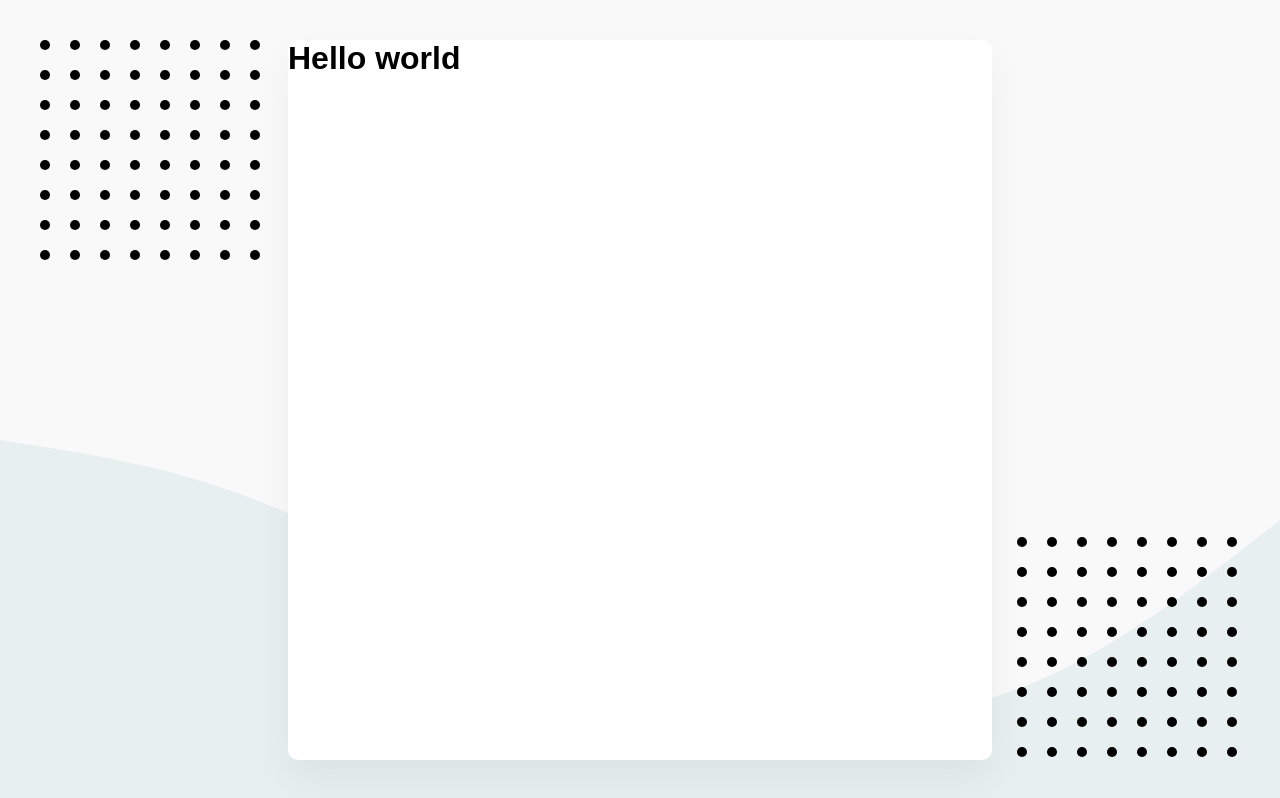
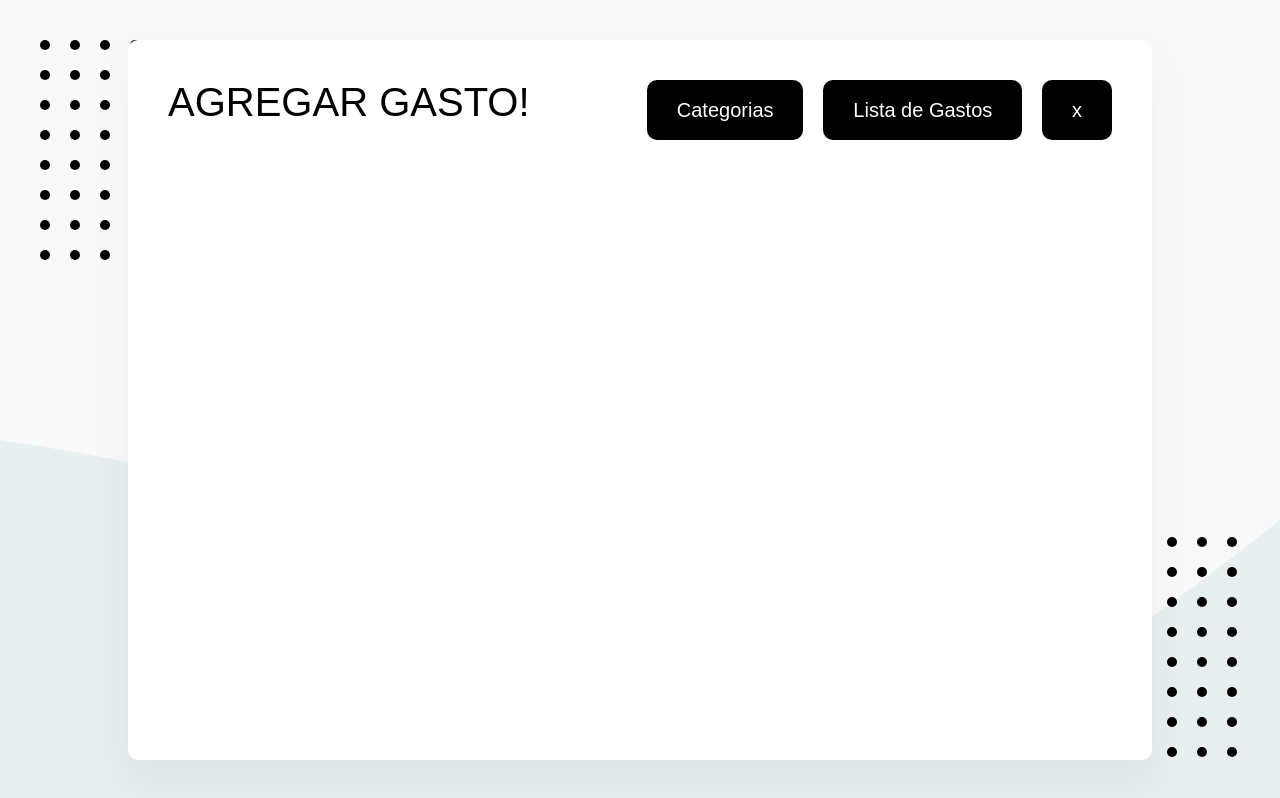
Before and after one commit to rrojasM/Registro-Gastos-App-React, a React (Create React App) app: page / in a window 1280 px wide. Built offline with nearby package versions, Linux system fonts and the light colour scheme; what webfontloader would draw is missing.

Commit message:
se agrego headers en pantallas

```diff
--- a/src/App.js
+++ b/src/App.js
@@ -1,9 +1,26 @@
 import React from "react";
+import { Helmet } from "react-helmet";
+import { Header, Titulo, ContenedorHeader, ContenedorBotones } from './elements/Header';
+import Boton from "./elements/Boton";
 
 const App = () => {
   return (
-    <h1>Hello world</h1>
-   );
+    <>
+      <Helmet>
+        <title>Agregar Gasto!</title>
+      </Helmet>
+      <Header>
+        <ContenedorHeader>
+          <Titulo>Agregar Gasto!</Titulo>
+          <ContenedorBotones>
+            <Boton to="Listado">Categorias</Boton>
+            <Boton to="GastoCategoria">Lista de Gastos</Boton>
+            <Boton to="Login">x</Boton>
+          </ContenedorBotones>
+        </ContenedorHeader>
+      </Header>
+    </>
+  );
 }
 
 export default App;
--- a/src/components/GastosCategoria.js
+++ b/src/components/GastosCategoria.js
@@ -1,8 +1,19 @@
 import React from "react";
+import { Helmet } from "react-helmet";
+import { Header, Titulo } from "./../elements/Header";
+import BtnRegresar from './../elements/BtnRegresar';
 const GastosCategoria = () => {
     return (
-        <h1>Gasto Cateforia</h1>
-     );
+        <>
+            <Helmet>
+                <title>Gastos por Gasto!</title>
+            </Helmet>
+            <Header>
+                <BtnRegresar />
+                <Titulo>Gastos por Categoria</Titulo>
+            </Header>
+        </>
+    );
 }
 
 export default GastosCategoria;
--- a/src/components/ListaGastos.js
+++ b/src/components/ListaGastos.js
@@ -1,8 +1,20 @@
 import React from "react";
+import { Helmet } from "react-helmet";
+import { Header, Titulo } from "./../elements/Header";
+import BtnRegresar from './../elements/BtnRegresar';
+
 const ListaGastos = () => {
     return (
-        <h1>ListaGastos</h1>
-     );
+        <>
+            <Helmet>
+                <title>Lista de Gastos!</title>
+            </Helmet>
+            <Header>
+                <BtnRegresar />
+                <Titulo>Lista de Gastos</Titulo>
+            </Header>
+        </>
+    );
 }
 
 export default ListaGastos;
--- /dev/null
+++ b/src/elements/Boton.js
@@ -0,0 +1,29 @@
+import styled from "styled-components";
+import { Link } from 'react-router-dom'
+
+const Boton = styled(Link)`
+    background: ${(props) => props.primario ? '#5B69E2' : '#000'};
+    width: ${(props) => props.conIcono ? '15.62rem' : 'auto'}; /* 250px */
+    margin-left: 1.25rem; /* 20px */
+    border: none;
+    border-radius: 0.625rem; /* 10px */
+    color: #fff;
+    font-family: 'Work Sans', sans-serif;
+    height: 3.75rem; /* 60px */
+    padding: 1.25rem 1.87rem; /* 20px 30px */
+    font-size: 1.25rem; /* 20px */
+    font-weight: 500;
+    cursor: pointer;
+    text-decoration: none;
+    display: inline-flex;
+    justify-content: space-between;
+    align-items: center;
+    outline: none;
+
+    svg {
+        height: ${(props) => props.iconoGrande ? '100%' : '0.75rem;'};  /* 12px */
+        fill: white;
+    }
+`;
+
+export default Boton;
--- /dev/null
+++ b/src/elements/BtnRegresar.js
@@ -0,0 +1,46 @@
+import React from "react";
+import styled from "styled-components";
+import { useNavigate } from 'react-router-dom';
+import { ReactComponent as IconoFlecha } from './../images/flecha.svg';
+
+
+
+const Btn = styled.button`
+    display: block;
+    width: 3.12rem; /* 50px */
+    height: 3.12rem; /* 50px */
+    line-height: 3.12rem; /* 50px */
+    text-align: center;
+    margin-right: 1.25rem; /* 20px */
+    border: none;
+    background: #000;
+    color: #fff;
+    display: flex;
+    align-items: center;
+    justify-content: center;
+    border-radius: 0.31rem; /* 5px */
+    cursor: pointer;
+
+    @media(max-width: 60rem){ /* 950px */
+        width: 2.5rem; /* 40px */
+        height: 2.5rem; /* 40px */
+        line-height: 2.5rem; /* 40px */
+    }
+`;
+
+const Icono = styled(IconoFlecha)`
+    width: 50%;
+    height: auto;
+    fill: #fff;
+`;
+
+
+
+const BtnRegresar = ({ ruta = '/' }) => {
+    const navigate = useNavigate();
+    return (
+        <Btn onClick={() => navigate(ruta)}><Icono /></Btn>
+    );
+}
+
+export default BtnRegresar;
--- a/src/elements/Contenedor.js
+++ b/src/elements/Contenedor.js
@@ -2,7 +2,7 @@ import styled from "styled-components";
 
 const Contenedor = styled.div`
     background: #fff;
-    width: 55%;
+    width: 80%;
     max-width: 70rem; /*1110px*/
     height: 90vh;
     max-height: 50rem;  /* 800px */
--- /dev/null
+++ b/src/elements/Header.js
@@ -0,0 +1,53 @@
+import styled from "styled-components";
+
+
+const Header = styled.div`
+    width: 100%;
+    padding: 2.5rem; /* 40px */
+    display: flex;
+    justify-content: space-between;
+    align-items: center;
+
+    @media(max-width: 60rem){ /* 950px */
+        justify-content: start;
+    }
+`;
+
+const Titulo = styled.h1`
+    font-weight: normal;
+    text-transform: uppercase;
+    font-size: 2.5rem; /* 40px */
+
+
+    @media(max-width: 60rem){ /* 950px */
+        font-size: 2rem; /* 32px */
+    }
+`;
+
+const ContenedorHeader = styled.div`
+    width: 100%;
+    display: flex;
+    justify-content: space-between;
+
+    @media(max-width: 60rem){ /* 950px */
+        display: flex;
+        flex-direction: column-reverse;
+        align-items: center;
+
+        & > div {
+            display: flex;
+            margin-bottom: 1.25rem; /* 20px */
+            justify-content: end;
+        }
+    }
+`;
+
+const ContenedorBotones = styled.div`
+    display: flex;
+    justify-content: space-between;
+    align-items: center;
+`;
+
+
+
+export { Header, Titulo, ContenedorHeader, ContenedorBotones };
--- a/src/index.js
+++ b/src/index.js
@@ -16,15 +16,13 @@ import Fondo from './elements/Fondo';
 
 WebFont.load({
   google: {
-    families: ['Work Sans:400,500,700', 'sans-serif']
+    families: ['Work Sans:300,400,500', 'sans-serif']
   }
 });
-
 
 const root = ReactDOM.createRoot(document.getElementById('root'));
 root.render(
   <>
-
     <BrowserRouter>
       <Contenedor>
         <Routes>
```
